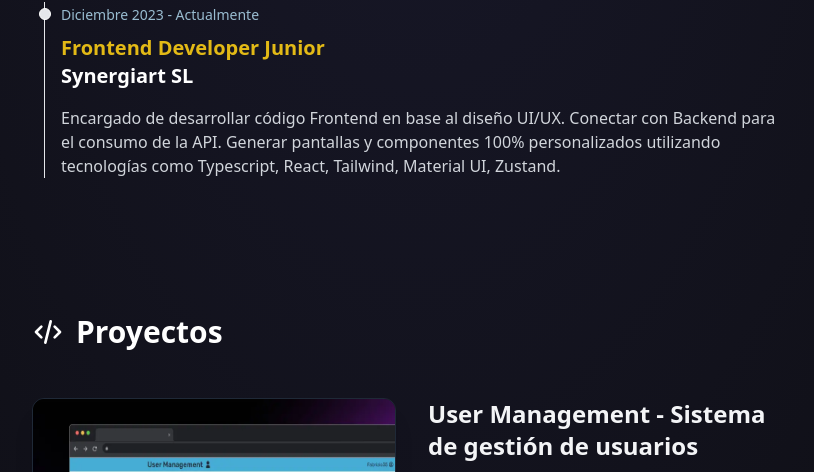
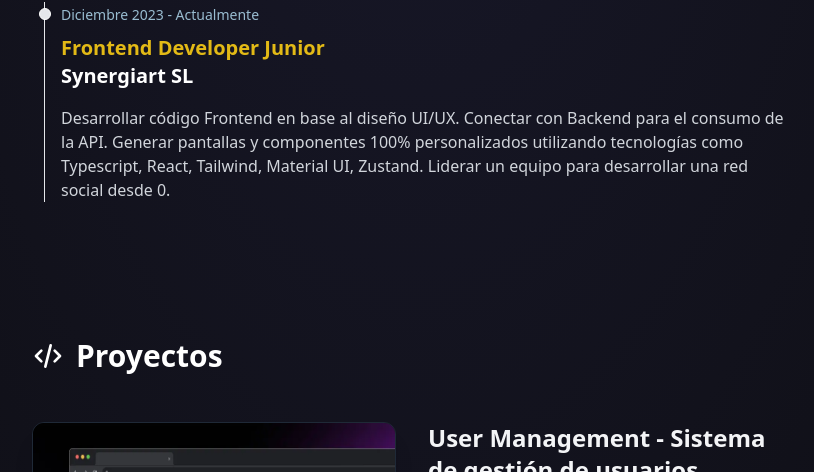
Before and after one commit to Fabrizio35/portfolio, an Astro site: page / in a window 1280 px wide. Shown: the part 628-1100 px from the top of the page, without its empty margins (228-1042 px from the left). Built offline with nearby package versions, Linux system fonts and the light colour scheme; Astro itself is replaced by a stand-in of ours.

Commit message:
add task in experience

```diff
--- a/src/components/Experience.astro
+++ b/src/components/Experience.astro
@@ -7,7 +7,7 @@ const EXPERIENCIE = [
     title: 'Frontend Developer Junior',
     company: 'Synergiart SL',
     description:
-      'Encargado de desarrollar código Frontend en base al diseño UI/UX. Conectar con Backend para el consumo de la API. Generar pantallas y componentes 100% personalizados utilizando tecnologías como Typescript, React, Tailwind, Material UI, Zustand.',
+      'Desarrollar código Frontend en base al diseño UI/UX. Conectar con Backend para el consumo de la API. Generar pantallas y componentes 100% personalizados utilizando tecnologías como Typescript, React, Tailwind, Material UI, Zustand. Liderar un equipo para desarrollar una red social desde 0.',
   },
 ]
 ---
```
Also changed, not shown: pnpm-lock.yaml.
